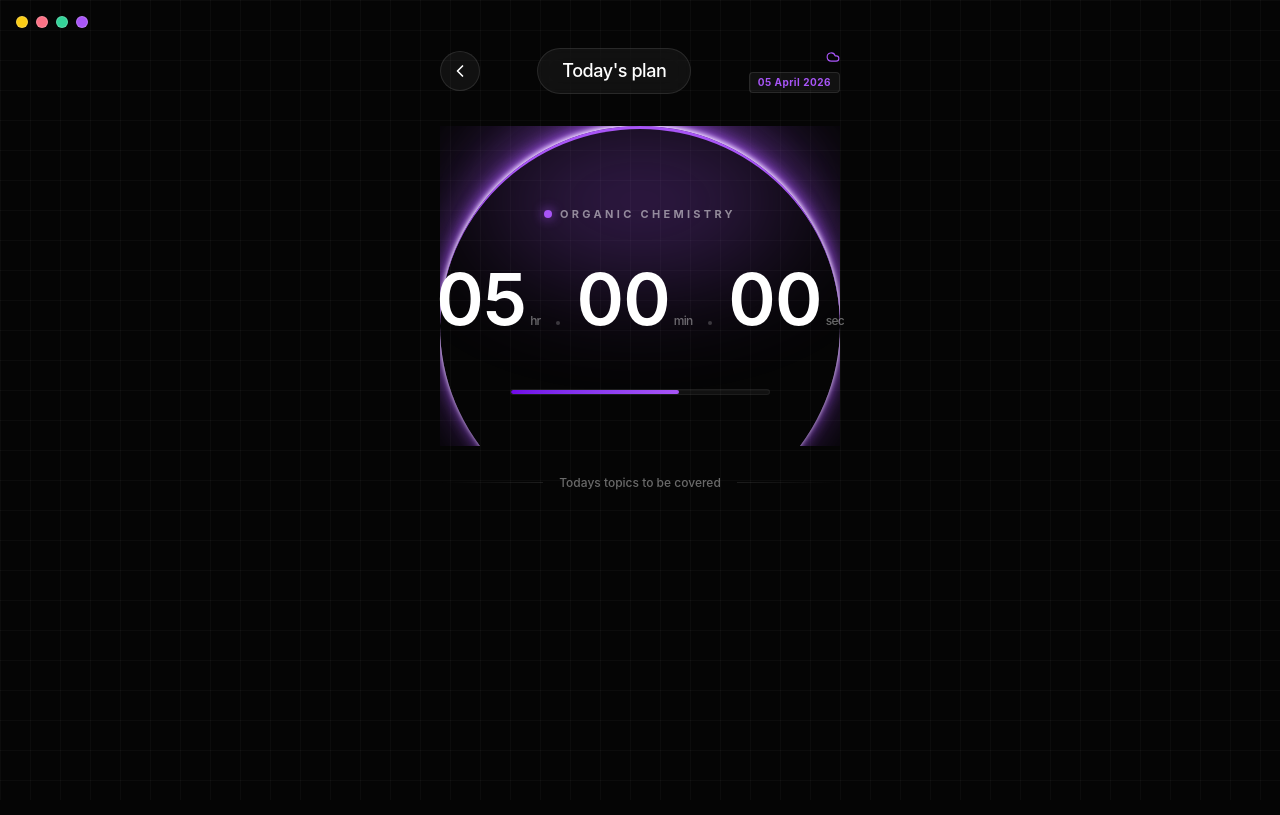
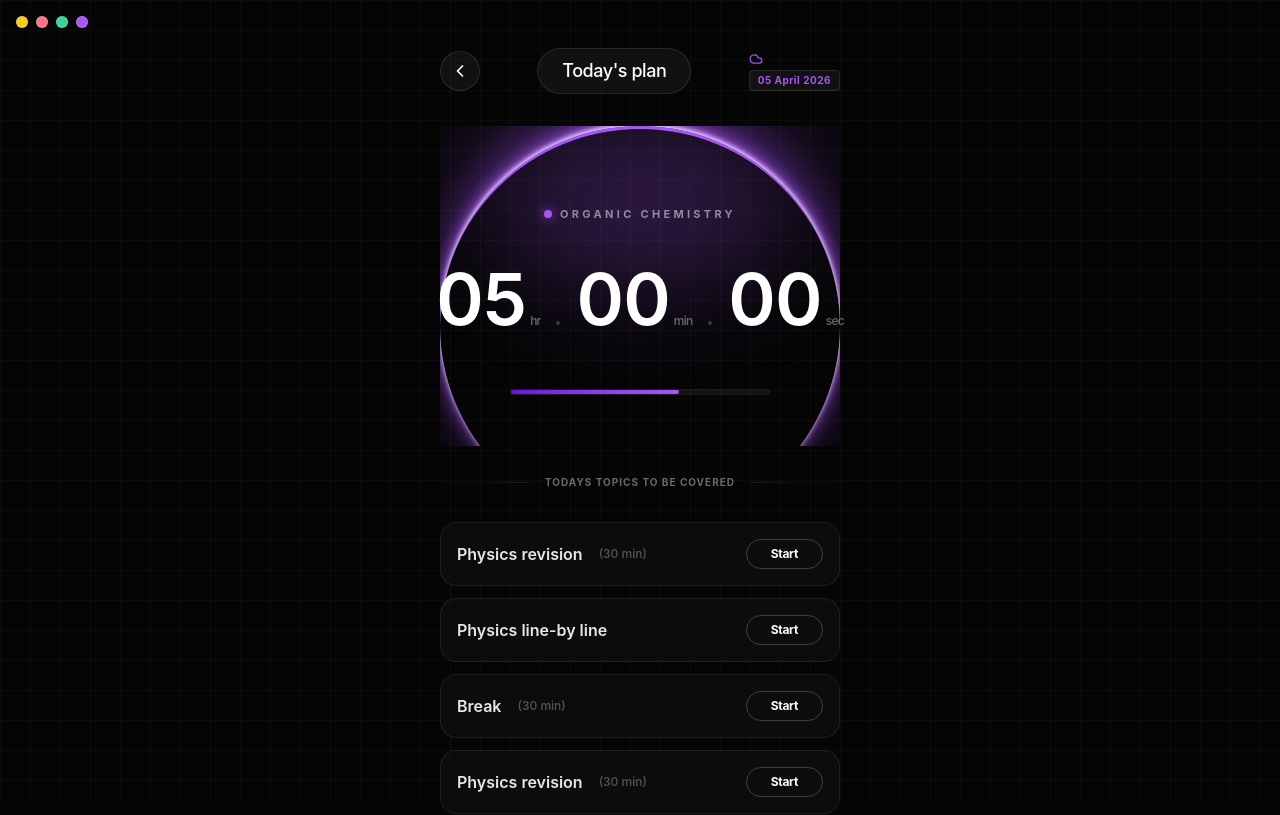
Before and after one commit to Harshydv-me/Planner, a React (Vite) app: page / in a window 1280 px wide. Shown: the top 815 px of the page. Built offline with nearby package versions, Linux system fonts and the light colour scheme.

Commit message:
feat: implement interactive topic cards with glassmorphism and entrance animations

```diff
--- a/src/App.jsx
+++ b/src/App.jsx
@@ -1,6 +1,6 @@
-import React, { useState, useEffect } from 'react';
-import { motion, AnimatePresence } from 'framer-motion';
-import { ChevronLeft, Cloud, Users, Play, Clock } from 'lucide-react';
+import React, { useState } from 'react';
+import { motion } from 'framer-motion';
+import { ChevronLeft, Cloud } from 'lucide-react';
 
 const THEMES = {
   morning: {
@@ -41,20 +41,56 @@ const THEMES = {
   }
 };
 
+const TOPICS = [
+  { id: 1, title: 'Physics revision', duration: '30 min' },
+  { id: 2, title: 'Physics line-by line', duration: null },
+  { id: 3, title: 'Break', duration: '30 min' },
+  { id: 4, title: 'Physics revision', duration: '30 min' },
+  { id: 5, title: 'Break', duration: '30 min' },
+  { id: 6, title: 'Physics revision', duration: '30 min' },
+];
+
+function TopicCard({ topic }) {
+  return (
+    <motion.div
+      initial={{ opacity: 0, x: -20 }}
+      whileInView={{ opacity: 1, x: 0 }}
+      viewport={{ once: true }}
+      whileHover={{ scale: 1.01 }}
+      className="group relative flex items-center justify-between p-4 mb-3 rounded-2xl bg-white/[0.03] border border-white/[0.08] backdrop-blur-sm transition-all duration-300 hover:bg-white/[0.05] hover:border-white/[0.15]"
+    >
+      <div className="flex items-center gap-4">
+        <h3 className="text-base font-semibold text-white/90">{topic.title}</h3>
+        {topic.duration && (
+          <span className="text-xs font-medium text-white/30">({topic.duration})</span>
+        )}
+      </div>
+
+      <motion.button
+        whileHover={{ scale: 1.05 }}
+        whileTap={{ scale: 0.95 }}
+        className="px-6 py-1.5 rounded-full bg-transparent border border-white/20 text-xs font-bold tracking-tight text-white hover:bg-white/10 transition-colors"
+      >
+        Start
+      </motion.button>
+    </motion.div>
+  );
+}
+
 function App() {
-  const [timeOfDay, setTimeOfDay] = useState('night'); // Default to night as per first image
+  const [timeOfDay, setTimeOfDay] = useState('night');
   const theme = THEMES[timeOfDay];
 
   return (
-    <div className="min-h-screen bg-background text-white selection:bg-white/20 overflow-x-hidden font-sans">
+    <div className="min-h-screen bg-background text-white selection:bg-white/20 overflow-x-hidden font-sans pb-20">
       {/* Grid Background */}
       <div className="fixed inset-0 grid-bg pointer-events-none" />
 
       {/* Main Container */}
-      <main className="relative z-10 max-w-md mx-auto min-h-screen flex flex-col px-6 pt-12 pb-8">
+      <main className="relative z-10 max-w-md mx-auto min-h-screen flex flex-col px-6 pt-12">
 
         {/* Header */}
-        <header className="flex items-center justify-between mb-8 border-left-4">
+        <header className="flex items-center justify-between mb-8">
           <motion.button
             whileHover={{ scale: 1.1 }}
             whileTap={{ scale: 0.9 }}
@@ -67,16 +103,15 @@ function App() {
             <span className="text-lg font-medium tracking-tight">Today's plan</span>
           </div>
 
-          <div className="flex flex-col items-end gap-1">
+          <div className="flex flex-col items-start">
             <Cloud size={14} className={`${theme.accent} mb-1`} />
             <div className={`px-2 py-0.5 rounded-sm bg-white/5 border border-white/10 text-[10px] font-bold tracking-wider ${theme.accent}`}>
               05 April 2026
             </div>
           </div>
-
         </header>
 
-        {/* Temporary Theme Toggle for Testing */}
+        {/* Temporary Theme Toggle */}
         <div className="fixed top-4 left-4 z-50 flex gap-2">
           {Object.keys(THEMES).map(t => (
             <button
@@ -87,9 +122,8 @@ function App() {
           ))}
         </div>
 
-        {/* Hero Section: Glowing Arc & Timer */}
+        {/* Hero Section */}
         <section className="relative flex flex-col items-center justify-center pt-20 pb-12 mb-8">
-          {/* Animated Glow Arc */}
           <div className="absolute top-0 w-full h-[320px] flex justify-center overflow-hidden pointer-events-none">
             <motion.div
               key={timeOfDay}
@@ -98,21 +132,13 @@ function App() {
               transition={{ duration: 0.8 }}
               className="relative w-[120%] h-[400px]"
             >
-              {/* The "Neon Tube" Arc */}
               <div
                 className="absolute inset-0 rounded-[100%] border-t-[3px] transition-colors duration-1000"
                 style={{
                   borderColor: theme.color,
-                  boxShadow: `
-                    0 -2px 5px #fff,
-                    0 -4px 15px ${theme.color},
-                    0 -10px 40px ${theme.glow},
-                    0 -20px 80px ${theme.glow}
-                  `,
+                  boxShadow: `0 -2px 5px #fff, 0 -4px 15px ${theme.color}, 0 -10px 40px ${theme.glow}, 0 -20px 80px ${theme.glow}`,
                 }}
               />
-
-              {/* Inner ambient light wash */}
               <div
                 className="absolute top-0 left-1/2 -translate-x-1/2 w-[80%] h-[150px] rounded-[100%] blur-[60px] opacity-30 transition-colors duration-1000"
                 style={{ backgroundColor: theme.color }}
@@ -120,7 +146,6 @@ function App() {
             </motion.div>
           </div>
 
-          {/* Subject Badge */}
           <motion.div
             initial={{ opacity: 0, y: 10 }}
             animate={{ opacity: 1, y: 0 }}
@@ -131,7 +156,6 @@ function App() {
             <span className="text-[11px] font-bold tracking-[0.3em] text-white/50 uppercase">Organic Chemistry</span>
           </motion.div>
 
-          {/* Timer Display */}
           <div className="relative z-20 flex items-baseline gap-4 font-medium tracking-tighter">
             <div className="flex items-baseline gap-1">
               <span className="text-6xl md:text-7xl font-semibold">05</span>
@@ -149,7 +173,6 @@ function App() {
             </div>
           </div>
 
-          {/* Progress Bar */}
           <div className="w-full max-w-[260px] h-1.5 bg-white/5 rounded-full mt-10 relative overflow-hidden border border-white/5">
             <motion.div
               initial={{ width: 0 }}
@@ -163,9 +186,16 @@ function App() {
         {/* Section Divider */}
         <div className="flex items-center gap-4 mb-8">
           <div className="flex-1 h-[1px] bg-gradient-to-r from-transparent to-white/10" />
-          <span className="text-xs font-medium text-white/40 whitespace-nowrap">Todays topics to be covered</span>
+          <span className="text-[10px] font-bold tracking-[0.1em] text-white/40 uppercase whitespace-nowrap">Todays topics to be covered</span>
           <div className="flex-1 h-[1px] bg-gradient-to-l from-transparent to-white/10" />
         </div>
+
+        {/* Topics List */}
+        <section className="flex-1 space-y-1">
+          {TOPICS.map((topic) => (
+            <TopicCard key={topic.id} topic={topic} />
+          ))}
+        </section>
 
       </main>
     </div>
```
